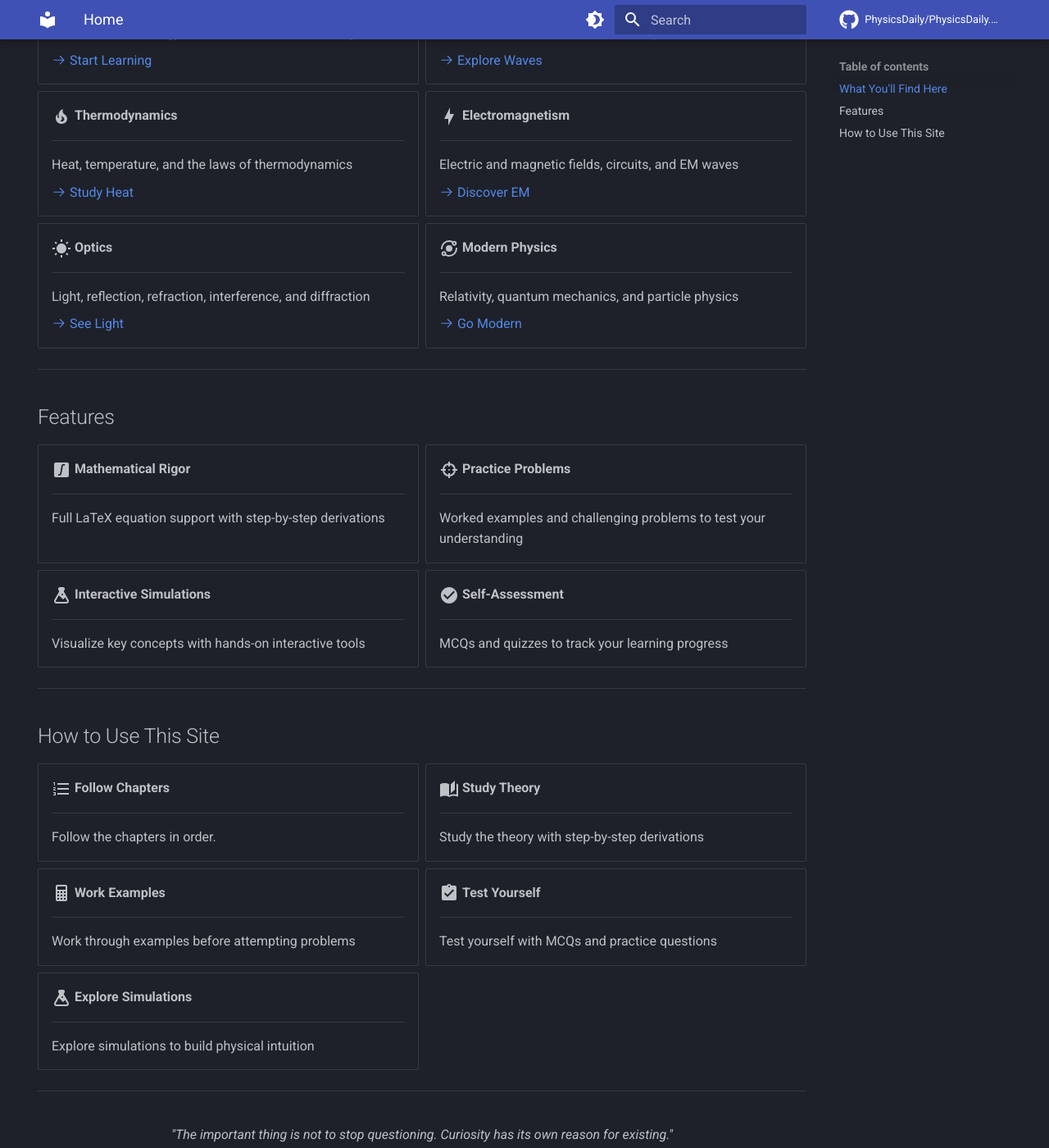
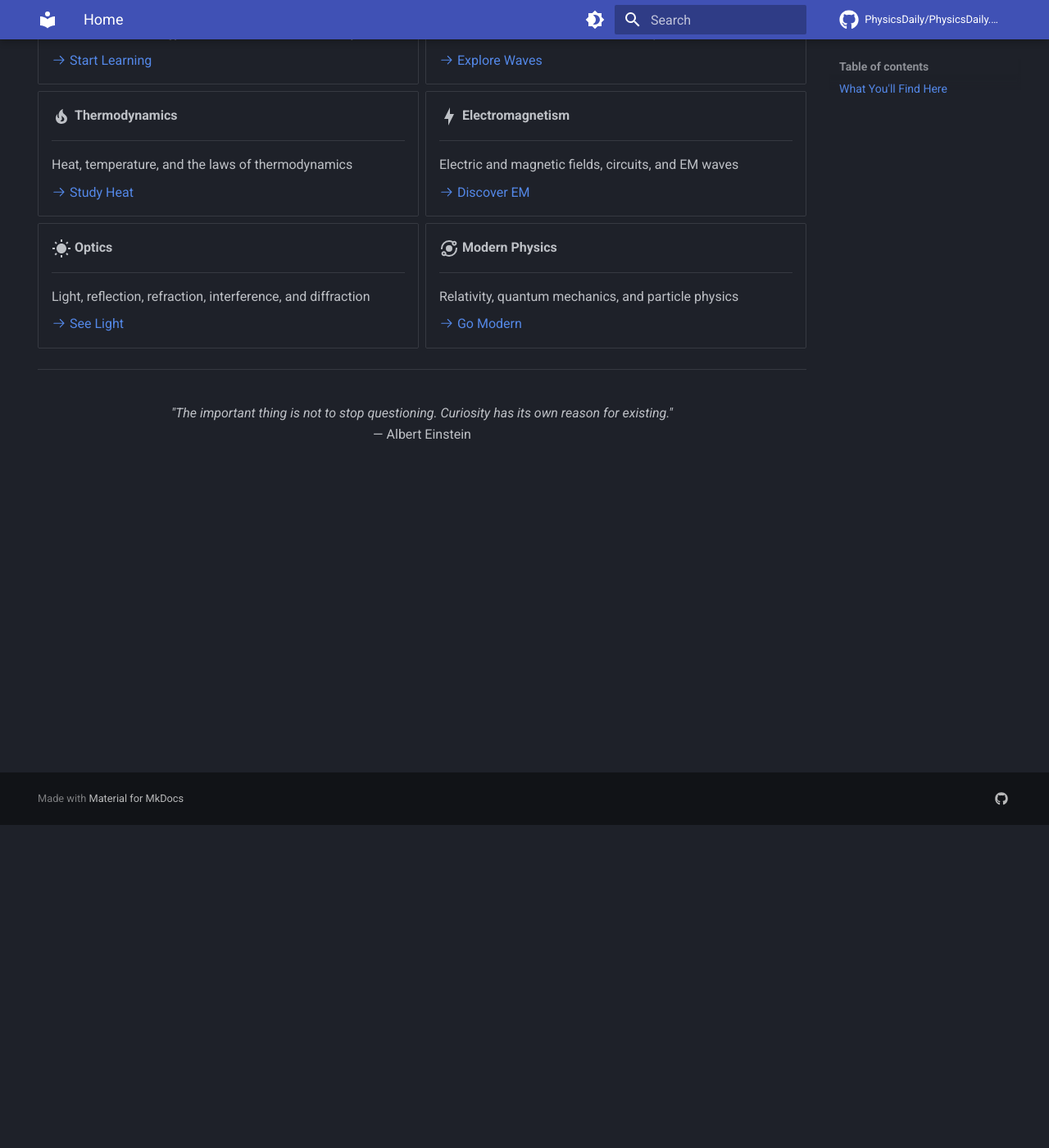
Before and after one commit to PhysicsDaily/PhysicsDaily.github.io, an MkDocs documentation site: the page built from docs/index.md, in a window 1280 px wide and 1400 px high, scrolled down 394 px. Shown: the whole window at 82% size. Built offline with MkDocs 1.6.1 and Material for MkDocs 9.7.7, drawn with Linux system fonts in a browser that asks for light colours; comment, search, counter and statistics services are not loaded.

```diff
--- a/docs/index.md
+++ b/docs/index.md
@@ -63,76 +63,6 @@
 
 ---
 
-## Features
-
-<div class="grid cards" markdown>
-
--   :material-math-integral-box:{ .lg .middle } **Mathematical Rigor**
-
-    ---
-
-    Full LaTeX equation support with step-by-step derivations
-
--   :material-target:{ .lg .middle } **Practice Problems**
-
-    ---
-
-    Worked examples and challenging problems to test your understanding
-
--   :material-flask:{ .lg .middle } **Interactive Simulations**
-
-    ---
-
-    Visualize key concepts with hands-on interactive tools
-
--   :material-check-circle:{ .lg .middle } **Self-Assessment**
-
-    ---
-
-    MCQs and quizzes to track your learning progress
-
-</div>
-
----
-
-## How to Use This Site
-
-<div class="grid cards" markdown>
-
--   :material-format-list-numbered:{ .lg .middle } **Follow Chapters**
-
-    ---
-
-    Follow the chapters in order.
-
--   :material-book-open-page-variant:{ .lg .middle } **Study Theory**
-
-    ---
-
-    Study the theory with step-by-step derivations
-
--   :material-calculator:{ .lg .middle } **Work Examples**
-
-    ---
-
-    Work through examples before attempting problems
-
--   :material-clipboard-check:{ .lg .middle } **Test Yourself**
-
-    ---
-
-    Test yourself with MCQs and practice questions
-
--   :material-flask:{ .lg .middle } **Explore Simulations**
-
-    ---
-
-    Explore simulations to build physical intuition
-
-</div>
-
----
-
 <div style="text-align: center; margin-top: 2rem;">
     <em>"The important thing is not to stop questioning. Curiosity has its own reason for existing."</em>
     <br>— Albert Einstein
```
